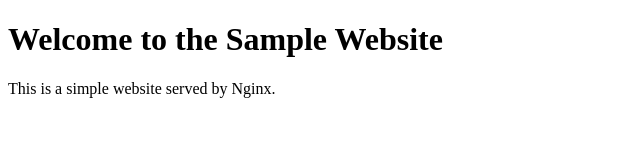
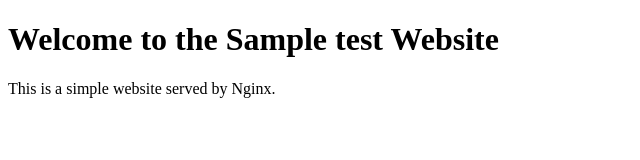
Before and after one commit to rkrath123/test-app, a website: page index.html in a window 1280 px wide. Shown: the whole page, without its empty margins (0-640 px from the left). Drawn offline with Linux system fonts and the light colour scheme.

Commit message:
Update index.html

```diff
--- a/index.html
+++ b/index.html
@@ -6,7 +6,7 @@
     <title>Sample Website</title>
 </head>
 <body>
-    <h1>Welcome to the Sample Website</h1>
+    <h1>Welcome to the Sample test Website</h1>
     <p>This is a simple website served by Nginx.</p>
 </body>
 </html>
```
